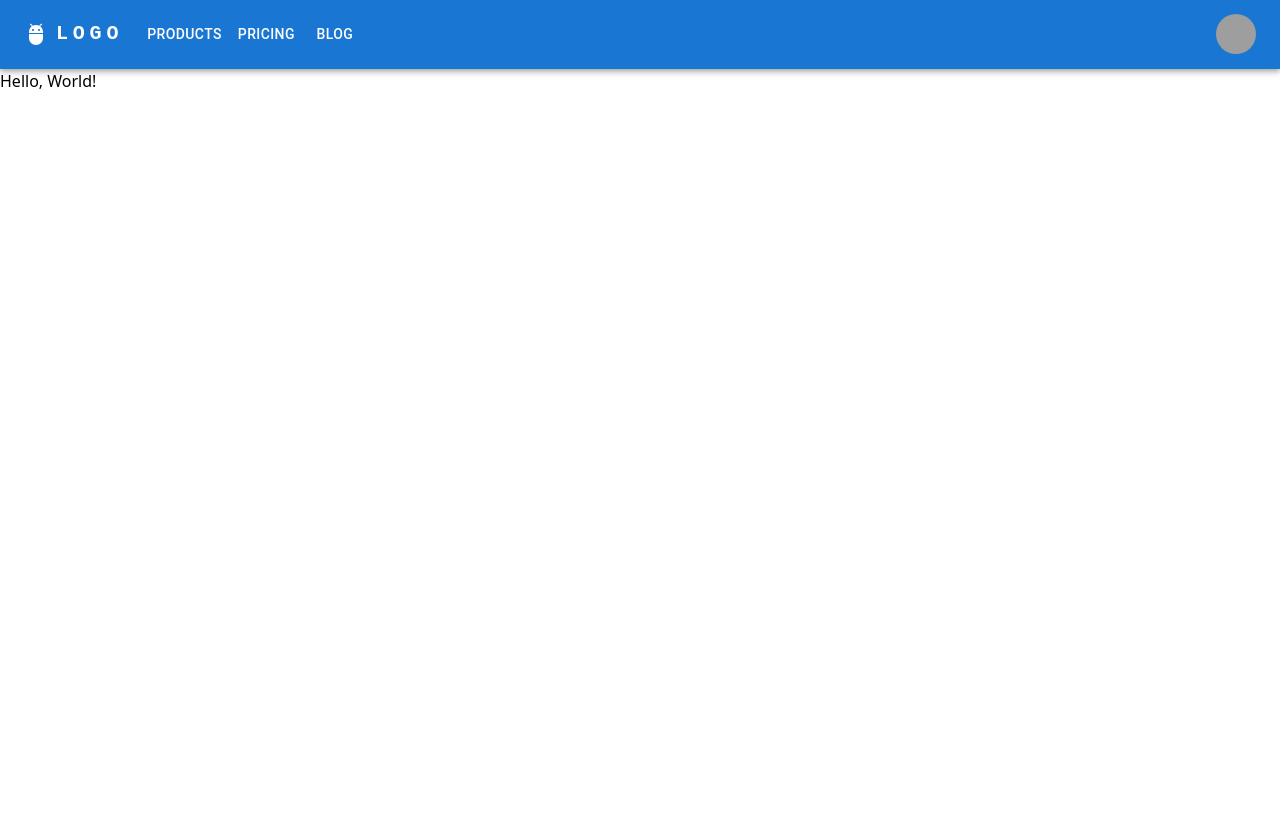
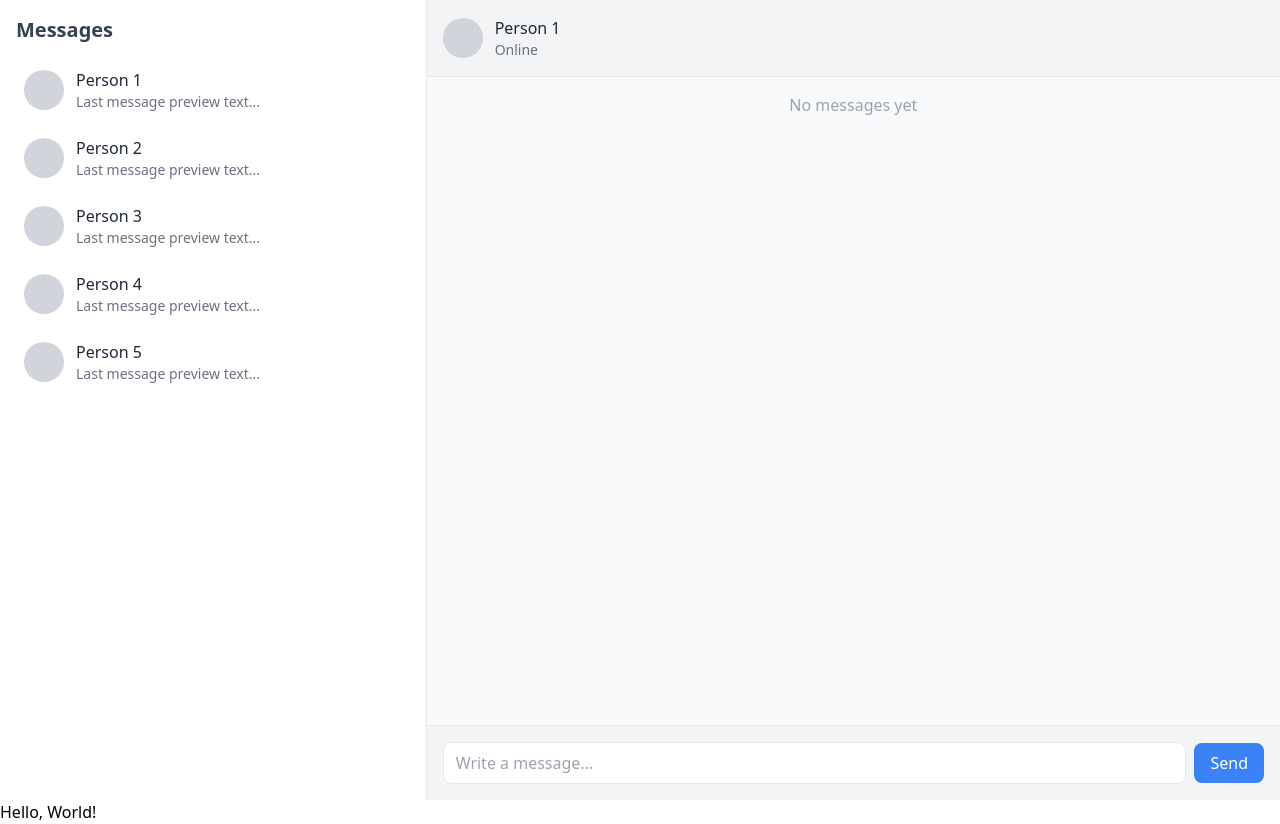
Before and after one commit to Moeed-Chughtai/Office.io, a React (Vite) app in the folder frontend/: page / in a window 1280 px wide. Before the commit the page ends 800 px from the top, so only its background shows below. Built offline with nearby package versions, Linux system fonts and the light colour scheme; grey boxes are pictures that could not be loaded.

Commit message:
Messaging functionality

```diff
--- a/frontend/src/App.jsx
+++ b/frontend/src/App.jsx
@@ -1,11 +1,12 @@
 import { useState } from 'react';
-import Navbar from './components/Navbar.jsx';
+import Navbar from './components/navbar.jsx';
+import Messaging from './components/Messaging.jsx';
 
 function App() {
 
   return (
     <>
-      <Navbar />
+      <Messaging />
       <h1>Hello, World!</h1>
     </>
   )
--- /dev/null
+++ b/frontend/src/components/ChatPanel.jsx
@@ -0,0 +1,37 @@
+import React from 'react';
+
+const ChatPanel = () => {
+  return (
+    <div className="flex flex-col h-full">
+      {/* Chat Header */}
+      <div className="p-4 border-b border-gray-200 flex items-center space-x-3">
+        <div className="w-10 h-10 bg-gray-300 rounded-full"></div>
+        <div>
+          <div className="font-medium text-gray-800">Person 1</div>
+          <div className="text-sm text-gray-500">Online</div>
+        </div>
+      </div>
+
+      {/* Message History */}
+      <div className="flex-1 p-4 overflow-y-auto space-y-4 bg-gray-50">
+        <div className="text-center text-gray-400">No messages yet</div>
+      </div>
+
+      {/* Message Input */}
+      <div className="p-4 border-t border-gray-200 flex items-center space-x-2">
+        <input
+          type="text"
+          placeholder="Write a message..."
+          className="flex-1 border rounded-lg px-3 py-2 focus:outline-none focus:ring focus:border-blue-300"
+        />
+        <button
+          className="bg-blue-500 text-white px-4 py-2 rounded-lg hover:bg-blue-600 focus:outline-none"
+        >
+          Send
+        </button>
+      </div>
+    </div>
+  );
+};
+
+export default ChatPanel;
--- /dev/null
+++ b/frontend/src/components/Messaging.jsx
@@ -0,0 +1,21 @@
+import React from 'react'
+import ConversationList from '../functions/ConversationList';
+import ChatPanel from './ChatPanel';
+
+function Messaging() {
+    return (
+        <div className="h-screen bg-gray-100 flex">
+          {/* Sidebar for Conversation List */}
+            <div className="w-1/3 bg-white border-r border-gray-200">
+                <ConversationList />
+            </div>
+
+          {/* Main Chat Panel */}
+            <div className="w-2/3 flex flex-col">
+                <ChatPanel />
+            </div>
+        </div>
+    );
+}
+
+export default Messaging
--- /dev/null
+++ b/frontend/src/functions/ConversationList.jsx
@@ -0,0 +1,23 @@
+import React from 'react';
+
+const ConversationList = () => {
+  return (
+    <div className="h-full p-4 space-y-4 overflow-y-auto">
+      <div className="font-bold text-gray-700 text-xl mb-2">Messages</div>
+      {/* Conversation items */}
+      <div className="space-y-2">
+        {[...Array(5)].map((_, index) => (
+          <div key={index} className="flex items-center space-x-3 p-2 rounded-lg hover:bg-gray-100 cursor-pointer">
+            <div className="w-10 h-10 bg-gray-300 rounded-full"></div>
+            <div>
+              <div className="font-medium text-gray-800">Person {index + 1}</div>
+              <div className="text-sm text-gray-500 truncate">Last message preview text...</div>
+            </div>
+          </div>
+        ))}
+      </div>
+    </div>
+  );
+};
+
+export default ConversationList;
```
